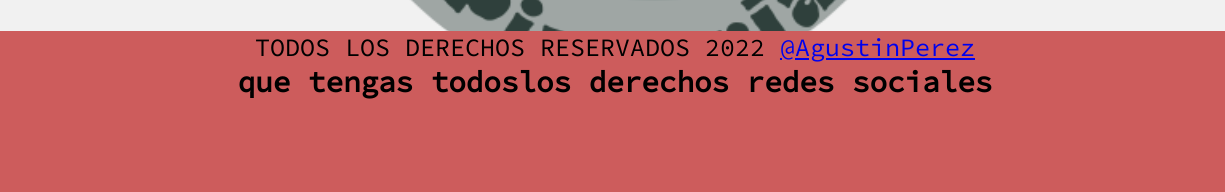
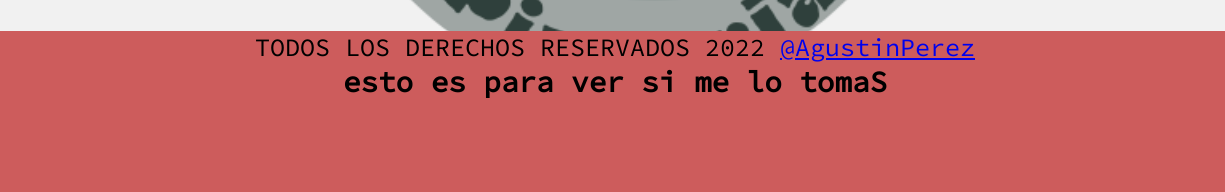
Before and after one commit to Agusmdq/pruebaGit, a plain HTML site: page home.html in a window 1280 px wide. Shown: the part 608-800 px from the top of the page, 0-1225 px from the left. Drawn offline with nearby package versions, Linux system fonts and the light colour scheme; a web font is replaced by a local one.

Commit message:
cambios home

```diff
--- a/home.html
+++ b/home.html
@@ -82,7 +82,8 @@
 
             <p> TODOS LOS DERECHOS RESERVADOS 2022 <a href="https://www.instagram.com/agus.mdq/">@AgustinPerez</a>
             </p>
-            <h3>que tengas todoslos derechos redes sociales
+
+            <h3>esto es para ver si me lo tomaS
 
             </h3>
         </footer>
```
